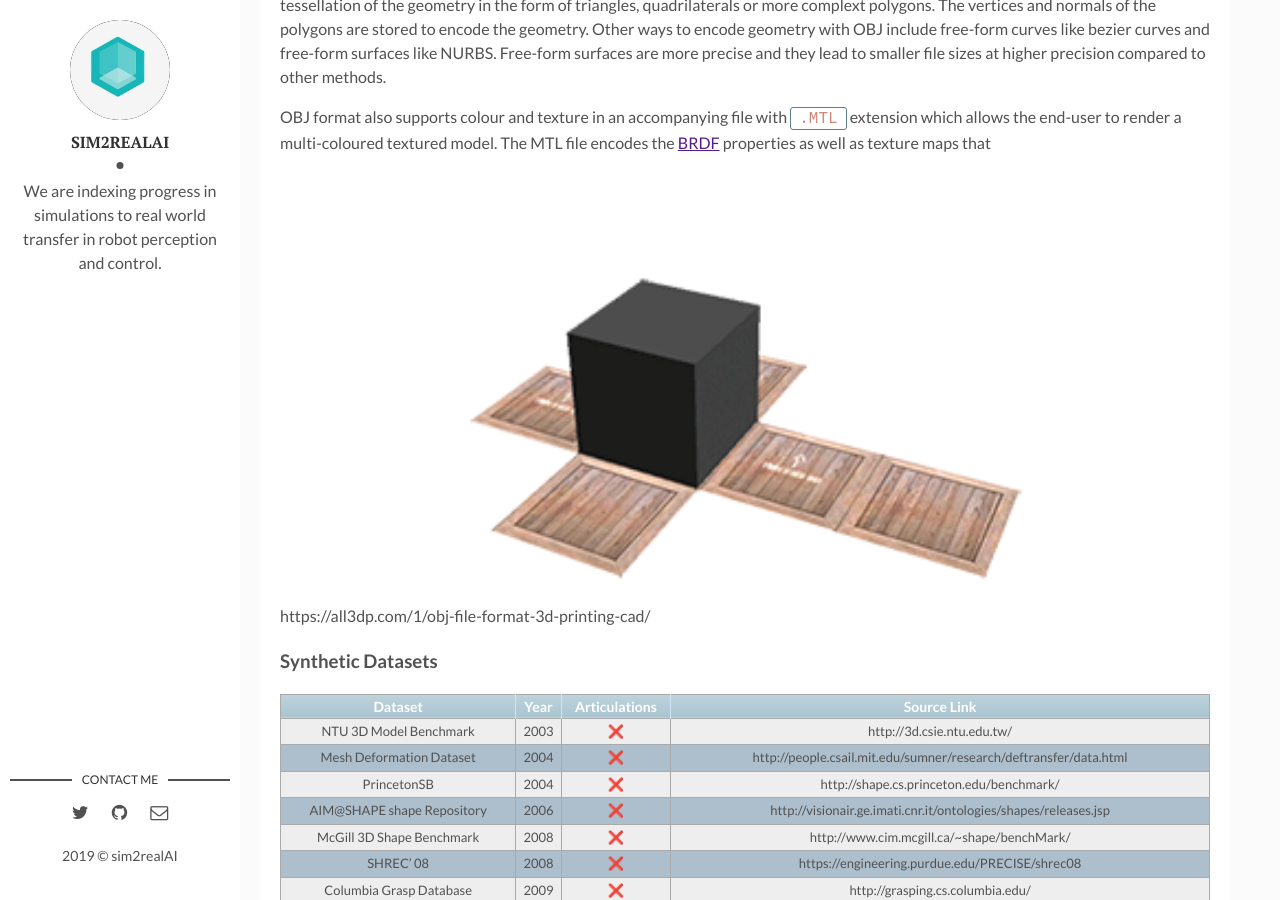
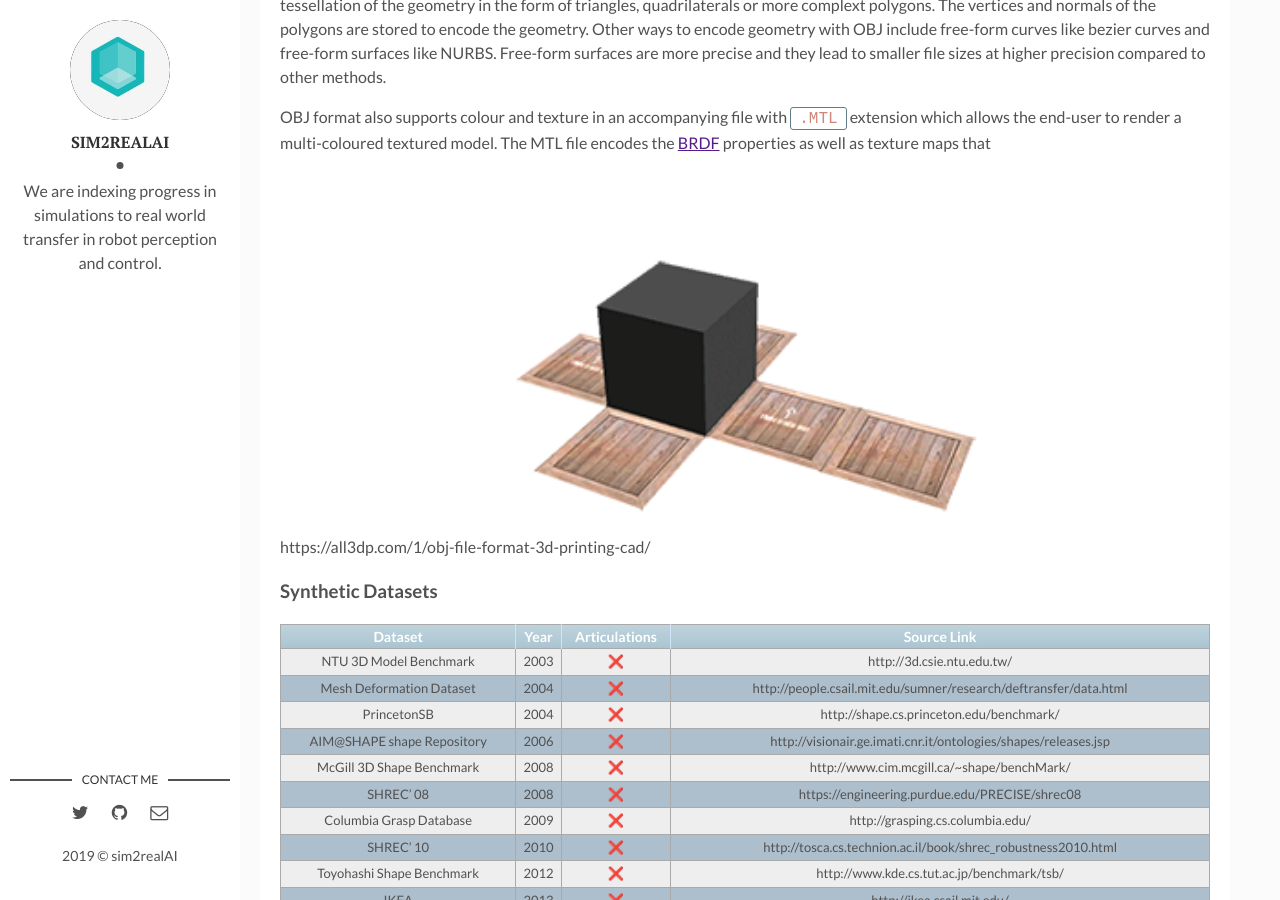
Before and after one commit to backupsim2realai/backupsim2realai.github.io, a Jekyll site: the page built from _posts/2019-01-15-Synthetic-Datasets-of-Objects-Part-I.markdown, in a window 1280 px wide and 900 px high, scrolled down 2312 px. Built offline with Jekyll 4.4.1, drawn with Linux system fonts in a browser that asks for light colours; emoji names are drawn with the system emoji font.

```diff
--- a/_posts/2019-01-15-Synthetic-Datasets-of-Objects-Part-I.markdown
+++ b/_posts/2019-01-15-Synthetic-Datasets-of-Objects-Part-I.markdown
@@ -55,7 +55,7 @@
 OBJ format also supports colour and texture in an accompanying file with `.MTL` extension which allows the end-user to render a multi-coloured textured model. The MTL file encodes the [BRDF]() properties as well as texture maps that
 
 <!--<center><img src="/assets/img/2019-01-15/texture_map.jpg" width="70%"></center>-->
-<center><img src="/assets/img/2019-01-15/texture_mapping.gif" width="60%"></center>
+<center><img src="/assets/img/2019-01-15/texture_mapping.gif" width="50%"></center>
 
 
 https://all3dp.com/1/obj-file-format-3d-printing-cad/
```
